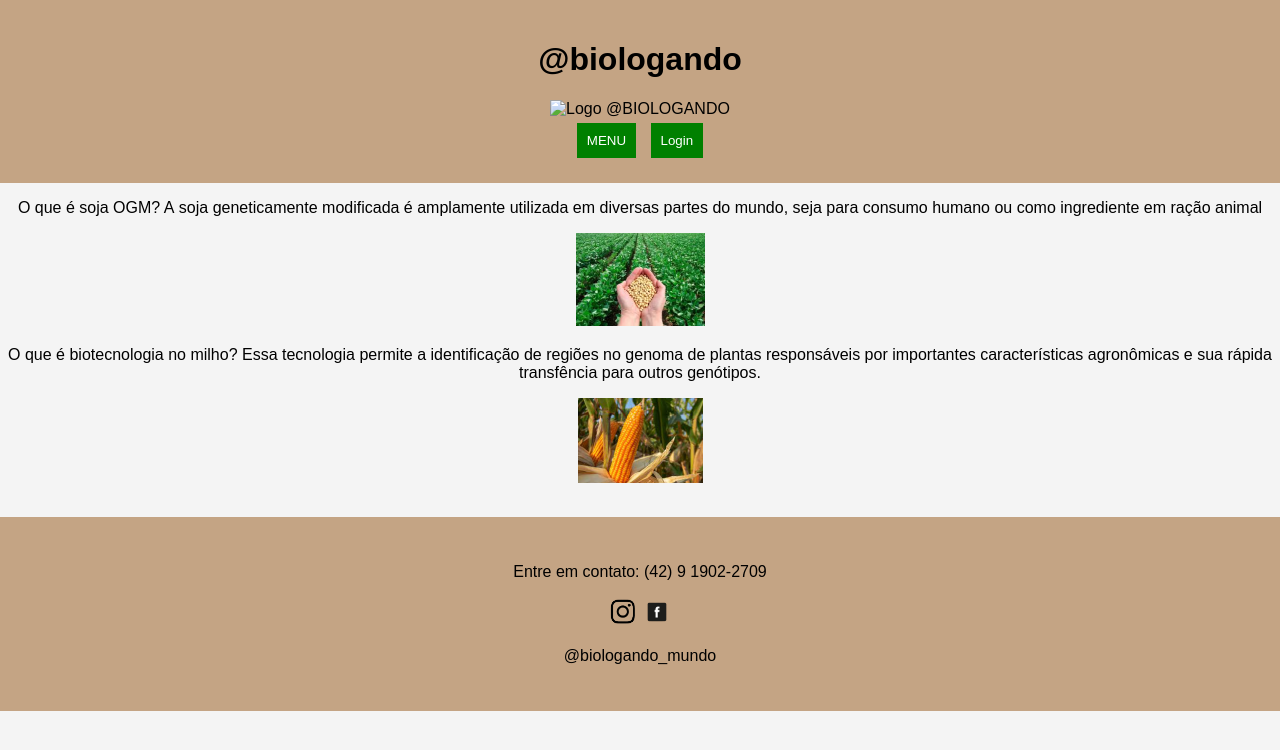
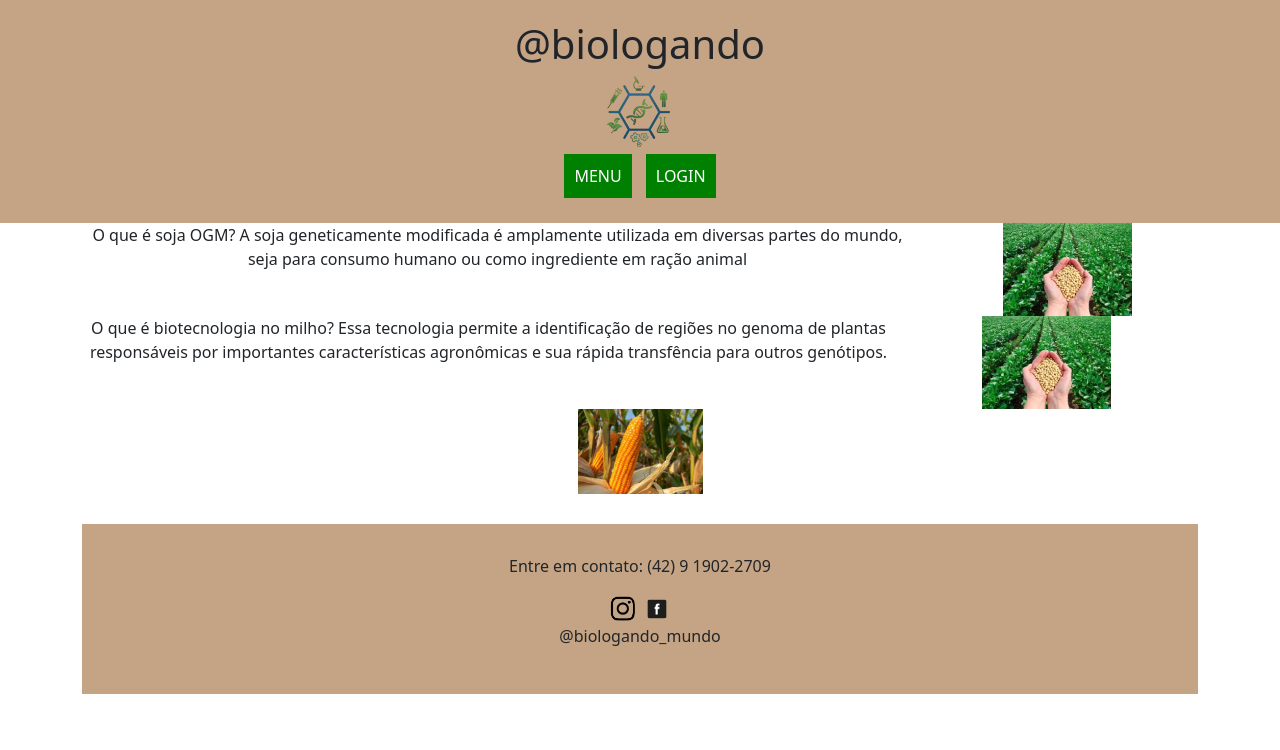
Before and after one commit to MahGavlik/provaone, a plain HTML site: page index.html in a window 1280 px wide. Drawn offline with nearby package versions, Linux system fonts and the light colour scheme.

Commit message:
Add files via upload

```diff
--- a/index.html
+++ b/index.html
@@ -5,22 +5,40 @@
     <meta name="viewport" content="width=device-width, initial-scale=1.0">
     <title>Biologando</title>
     <link rel="stylesheet" href="style.css">
+    <link href="https://cdn.jsdelivr.net/npm/bootstrap@5.3.3/dist/css/bootstrap.min.css" rel="stylesheet" integrity="sha384-QWTKZyjpPEjISv5WaRU9OFeRpok6YctnYmDr5pNlyT2bRjXh0JMhjY6hW+ALEwIH" crossorigin="anonymous">
+    <script src="https://cdn.jsdelivr.net/npm/bootstrap@5.3.3/dist/js/bootstrap.bundle.min.js" integrity="sha384-YvpcrYf0tY3lHB60NNkmXc5s9fDVZLESaAA55NDzOxhy9GkcIdslK1eN7N6jIeHz" crossorigin="anonymous"></script>
 </head>
 <body>
 
     <header>
         <h1>@biologando</h1>
-        <img href="logo.png" alt="Logo @BIOLOGANDO">
+        <img src="logo.png" alt="Logo @BIOLOGANDO">
         <nav>
             <button onclick="redirecionarmenu()">MENU</button>
-            <button onclick="redirecionarlogin()">Login</button>
+            <button onclick="redirecionarlogin()">LOGIN</button>
         </nav>
     </header>
     <body>
-        <p>O que é soja OGM? A soja geneticamente modificada é amplamente utilizada em diversas partes do mundo, seja para consumo humano ou como ingrediente em ração animal</p>
-        <img src="soja.png" alt="biotecnologia na soja">
-        <p>O que é biotecnologia no milho?
-            Essa tecnologia permite a identificação de regiões no genoma de plantas responsáveis por importantes características agronômicas e sua rápida transfência para outros genótipos.</p>
+        <div class="container text-center">
+            <div class="row align-items-start">
+                <div class="col-9 ">
+                    <p>O que é soja OGM? A soja geneticamente modificada é amplamente utilizada em diversas partes do mundo, seja para consumo humano ou como ingrediente em ração animal</p>
+
+                </div>
+                <div class="col-3">
+                  <img src="soja.png" alt="biotecnologia na soja">
+                </div>
+            <div class="row align-items-start">
+                    <div class="col-9 ">
+                        <p>O que é biotecnologia no milho?
+                            Essa tecnologia permite a identificação de regiões no genoma de plantas responsáveis por importantes características agronômicas e sua rápida transfência para outros genótipos.</p>
+                    </div>
+                    <div class="col-3">
+                      <img src="soja.png" alt="biotecnologia na soja">
+             </div>
+
+            </div>
+          </div>
             <img src="milho.png" alt="biotecnologia no milho">
     </body>
 
```
Also changed, not shown: login.html (+11 -6 lines).
